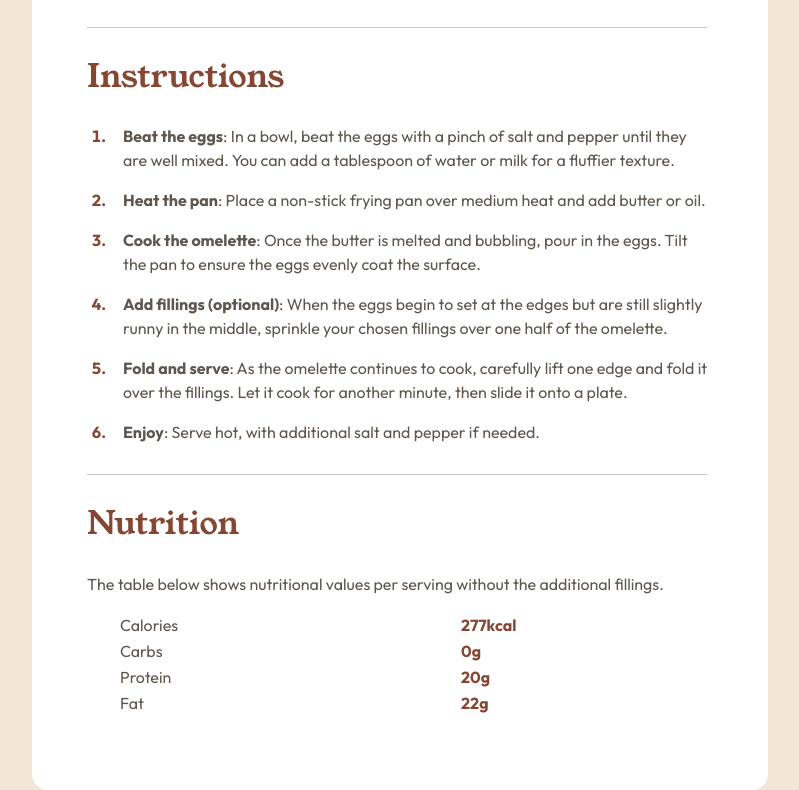
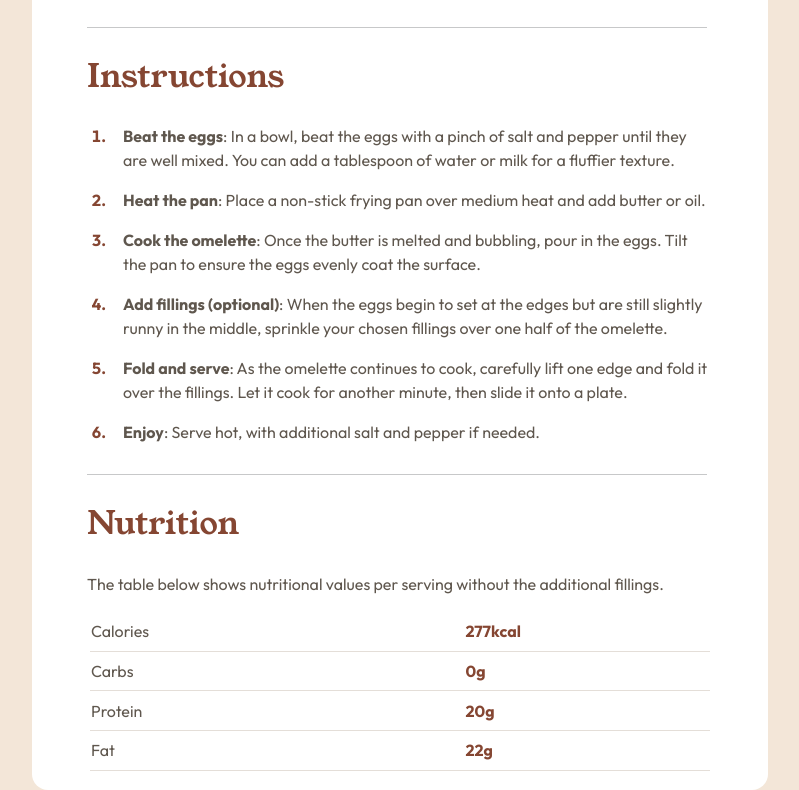
Before and after one commit to ghostofegypt/Recipe-Page-Menu, a plain HTML site: page index.html in a window 1280 px wide. Shown: the part 960-1750 px from the top of the page, without its empty margins (240-1039 px from the left). Drawn offline with nearby package versions, Linux system fonts and the light colour scheme.

Commit message:
Update style.css

```diff
--- a/css/style.css
+++ b/css/style.css
@@ -144,5 +144,16 @@ ol li::marker{
 }
 
 .nutrition-table{
-    margin-left: 87px;
+    width: 620px;
+    margin-left: 58px;
+    border-collapse: collapse;
 }
+tr {
+    border: solid;
+    border-width: 1px 0;
+    color: hsl(30, 18%, 87%);
+    height: 39.6px;
+  }
+  tr:first-child {
+    border-top: none;
+  }
```
